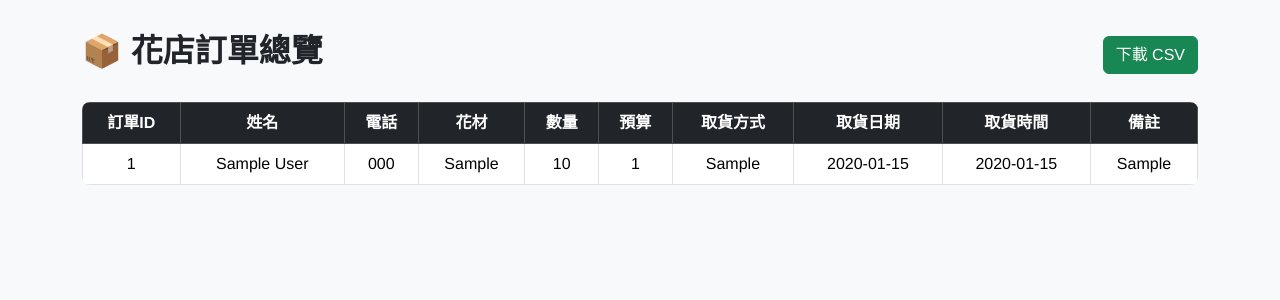
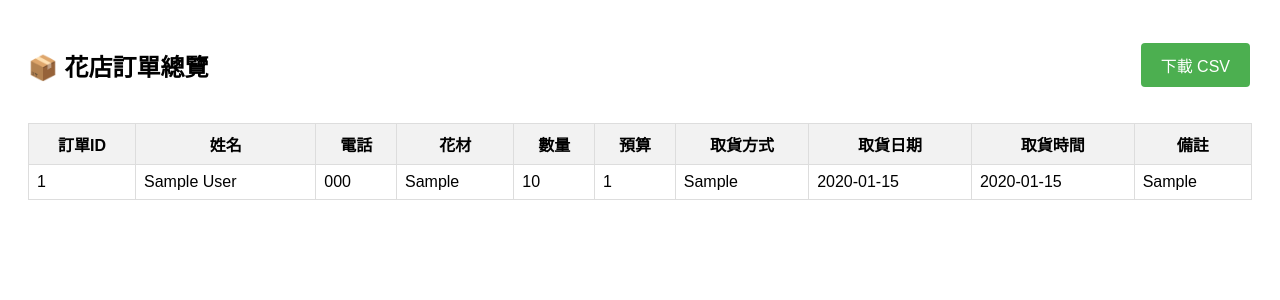
Before and after one commit to Ocean1029/flower_order_bot, a Flask app: page /orders in a window 1280 px wide. Shown: the top 300 px of the page. Run offline with Flask 3, Linux system fonts and the light colour scheme; tables that the repository leaves empty hold one stand-in row (values such as "Sample post"); parts of the project's set-up code (start-up, migrations or seed data) failed here and were passed over.

Commit message:
Update orders.html

```diff
--- a/templates/orders.html
+++ b/templates/orders.html
@@ -1,39 +1,38 @@
 <!doctype html>
-<html lang="zh-TW">
+<html>
 <head>
-    <meta charset="UTF-8">
-    <title>花店訂單總覽</title>
-    <!-- ✅ Bootstrap CDN -->
-    <link href="https://cdn.jsdelivr.net/npm/bootstrap@5.3.2/dist/css/bootstrap.min.css" rel="stylesheet">
+    <title>訂單列表</title>
     <style>
-        body {
-            font-family: "Helvetica Neue", sans-serif;
-            background-color: #f8f9fa;
-            padding: 2rem;
+        body { font-family: sans-serif; padding: 20px; }
+        table { border-collapse: collapse; width: 100%; margin-top: 20px; }
+        th, td { border: 1px solid #ddd; padding: 8px; }
+        th { background-color: #f2f2f2; }
+        .download-btn {
+            background-color: #4CAF50;
+            border: none;
+            color: white;
+            padding: 10px 20px;
+            text-align: center;
+            text-decoration: none;
+            display: inline-block;
+            font-size: 16px;
+            margin: 4px 2px;
+            cursor: pointer;
+            border-radius: 4px;
         }
-        h2 {
-            font-weight: bold;
-        }
-        .download-btn {
-            font-size: 16px;
-        }
-        table {
-            background: white;
-            border-radius: 8px;
-            overflow: hidden;
+        .header-container {
+            display: flex;
+            justify-content: space-between;
+            align-items: center;
         }
     </style>
 </head>
 <body>
-    <div class="container">
-        <div class="d-flex justify-content-between align-items-center mb-4">
+    <div class="header-container">
         <h2>📦 花店訂單總覽</h2>
-            <a href="/orders.csv" class="btn btn-success download-btn">下載 CSV</a>
+        <a href="/orders.csv" class="download-btn">下載 CSV</a>
     </div>
-
-        <div class="table-responsive">
-            <table class="table table-bordered table-hover align-middle text-center">
-                <thead class="table-dark">
+    <table>
         <tr>
             <th>訂單ID</th>
             <th>姓名</th>
@@ -46,8 +45,6 @@
             <th>取貨時間</th>
             <th>備註</th>
         </tr>
-                </thead>
-                <tbody>
         {% for row in data %}
         <tr>
             <td>{{ row.id }}</td>
@@ -62,9 +59,6 @@
             <td>{{ row.note }}</td>
         </tr>
         {% endfor %}
-                </tbody>
     </table>
-        </div>
-    </div>
 </body>
 </html>
```
Lines whose indentation alone changed are shown as unchanged.
